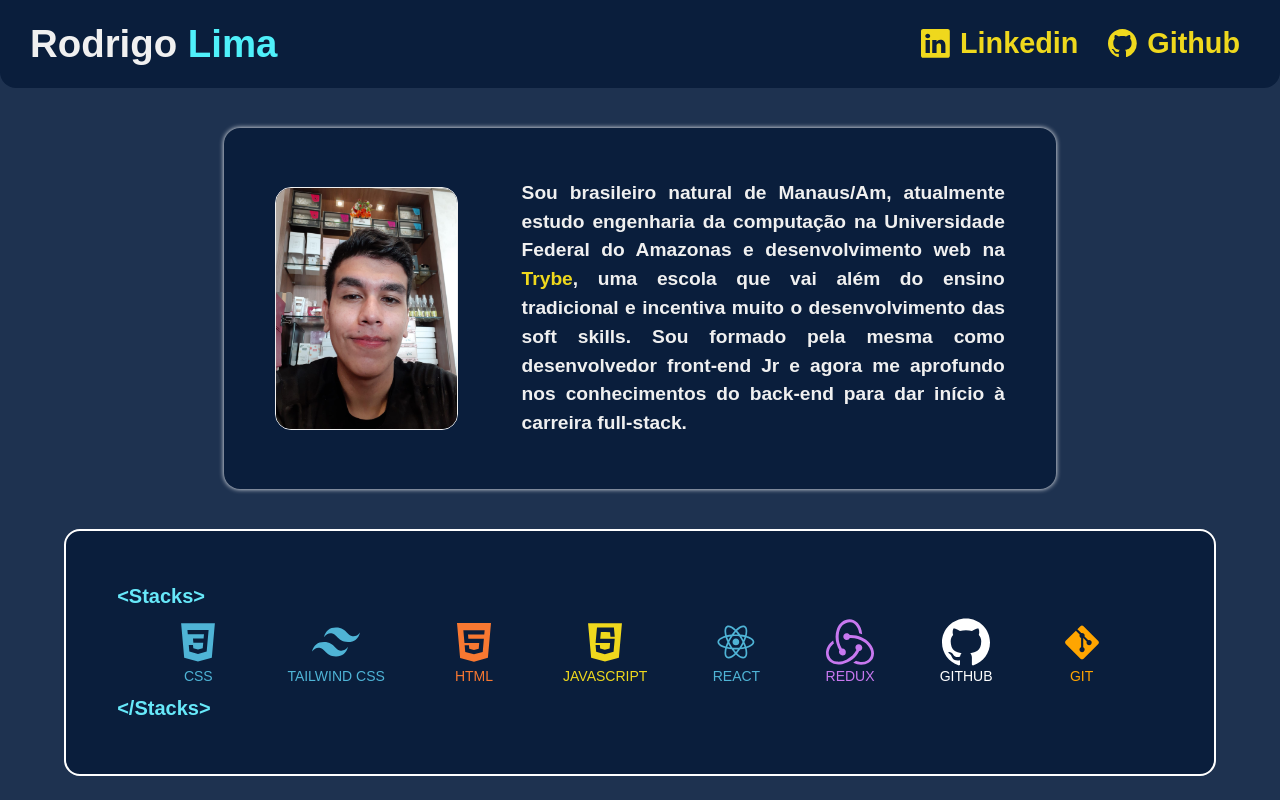
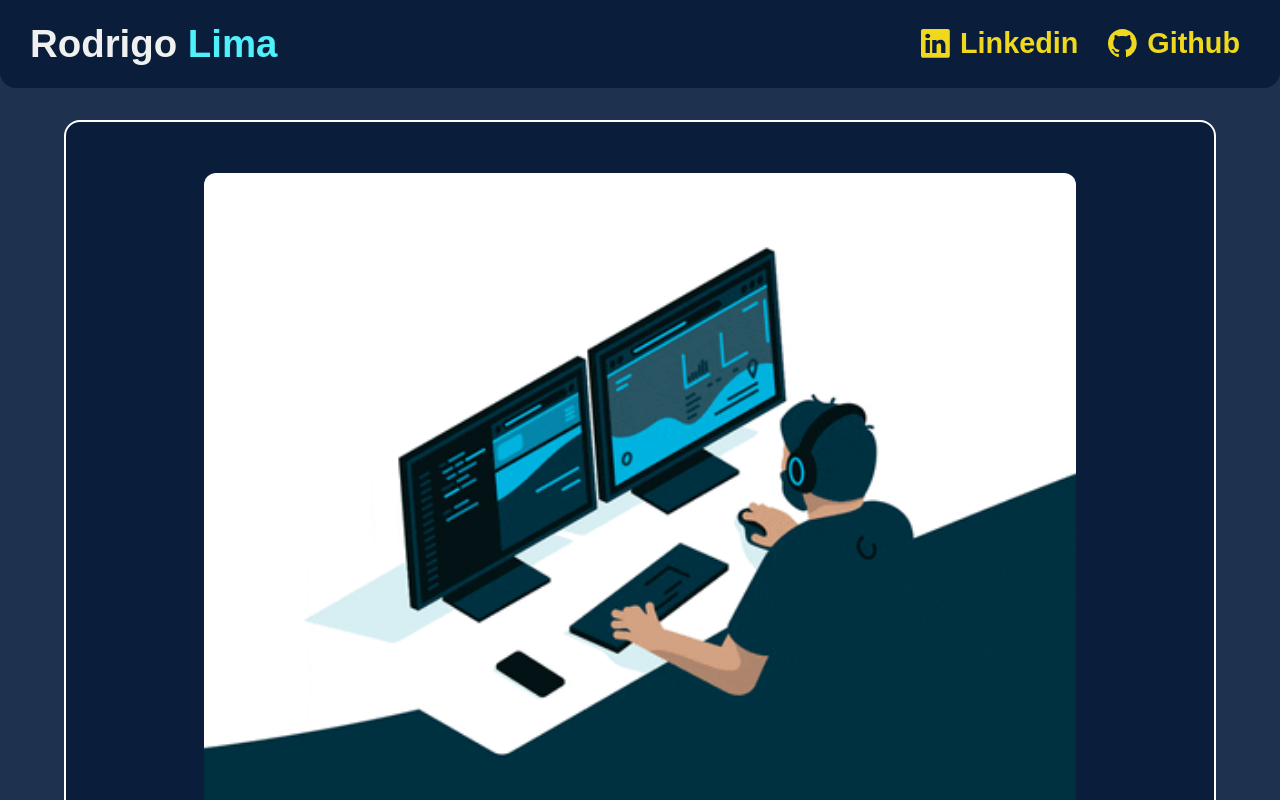
Before and after one commit to RodrigoLimaJesus/RodrigoLimaJesus.github.io, a React (Create React App) app: page / in a window 1280 px wide. Shown: the top 800 px of the page. Built offline with nearby package versions, Linux system fonts and the light colour scheme.

Commit message:
feat: add tailwind ao componente Apresentation

```diff
--- a/src/components/Apresentation.jsx
+++ b/src/components/Apresentation.jsx
@@ -3,20 +3,18 @@ import React from 'react';
 import MyImage from '../images/eu.jpeg';
 import ProgrammigGif from '../images/programming.gif';
 
+import Container from './Container';
+
 export default function Apresentation() {
   return (
-    <div className="container apresentation-container">
+    <Container>
       <img
         src={ProgrammigGif}
         alt="Gif de pessoa programando"
-        className="programmingGif"
+        className="w-10/12 m-auto rounded-xl"
       />
-      <img
-        src={MyImage}
-        alt="Minha imagem de perfil"
-        className="profile-image"
-      />
-      <p>
+      <img src={MyImage} alt="Minha imagem de perfil" className="hidden" />
+      <p className="font-bold my-5 text-justify">
         Sou brasileiro natural de Manaus/Am, atualmente estudo engenharia da
         computação na Universidade Federal do Amazonas e desenvolvimento web na{' '}
         <a href="https://www.betrybe.com/" target="_blank" rel="noreferrer">
@@ -27,6 +25,6 @@ export default function Apresentation() {
         desenvolvedor front-end Jr e agora me aprofundo nos conhecimentos do
         back-end para dar início à carreira full-stack.
       </p>
-    </div>
+    </Container>
   );
 }
--- a/src/components/Container.jsx
+++ b/src/components/Container.jsx
@@ -2,7 +2,7 @@ import React from 'react';
 
 export default function Container({ children }) {
   return (
-    <div className="w-[90vw] mx-[auto] my-8 p-[4vw] flex flex-col bg-container-dark border-2 border-white rounded-2xl">
+    <div className="w-[90vw] mx-auto my-8 p-[4vw] flex flex-col bg-container-dark border-2 border-white rounded-2xl">
       {children}
     </div>
   );
```
